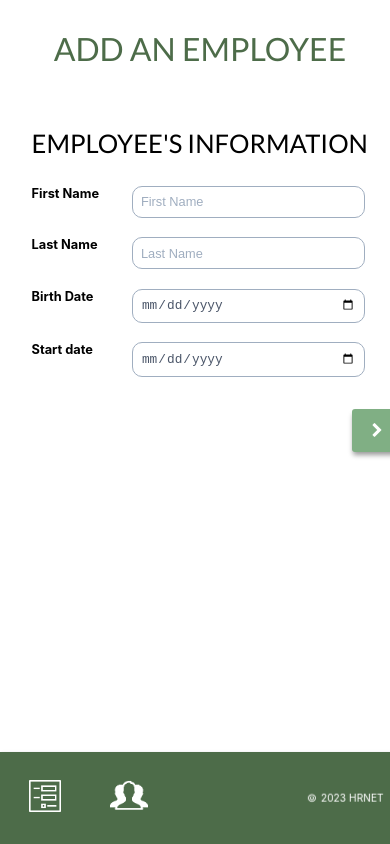
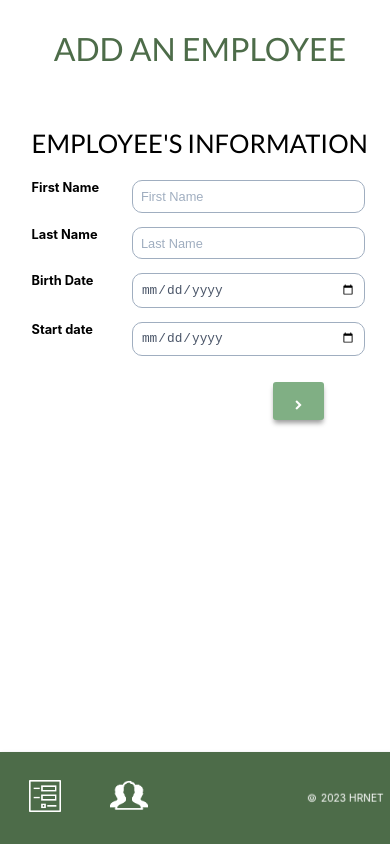
Before and after one commit to kenza15a/P14-direct-hrnet-app, a React (Create React App) app: page / in a window 390 px wide. Built offline with nearby package versions, Linux system fonts and the light colour scheme.

Commit message:
woring on mobile version of form and next button

```diff
--- a/src/Components/Form/EmployeesFom.scss
+++ b/src/Components/Form/EmployeesFom.scss
@@ -69,7 +69,7 @@ Form{
   }
   .next-button{
     position: relative;
-    nav-down: 0;
+    //nav-down: 0;
     left: 95%;
   }
 
@@ -77,5 +77,37 @@ Form{
     display: none;
   }
 
+  @media (max-width: $small-screen) {
+    .next-button{
+      position: fixed;
 
-  //mobile version
+      left: 70%;
+      height: 3rem;
+      width: fit-content;
+
+      & i{
+        font-size: 0.8rem;
+      }
+    }
+    Form{
+      width: 90%;
+       max-width: 400px;
+       margin: 0 auto;
+       display: flex;
+       flex-direction: column;
+       gap: 0rem;
+
+    }
+    .fields-groupe{
+      display: flex;
+      flex-direction: column;
+      gap: 0.1rem;
+      text-align: left;
+      h2{
+        font-size: 2rem;
+        font-weight: 600;
+        font-family: 'Lato'
+      }
+    }
+
+  }
```
